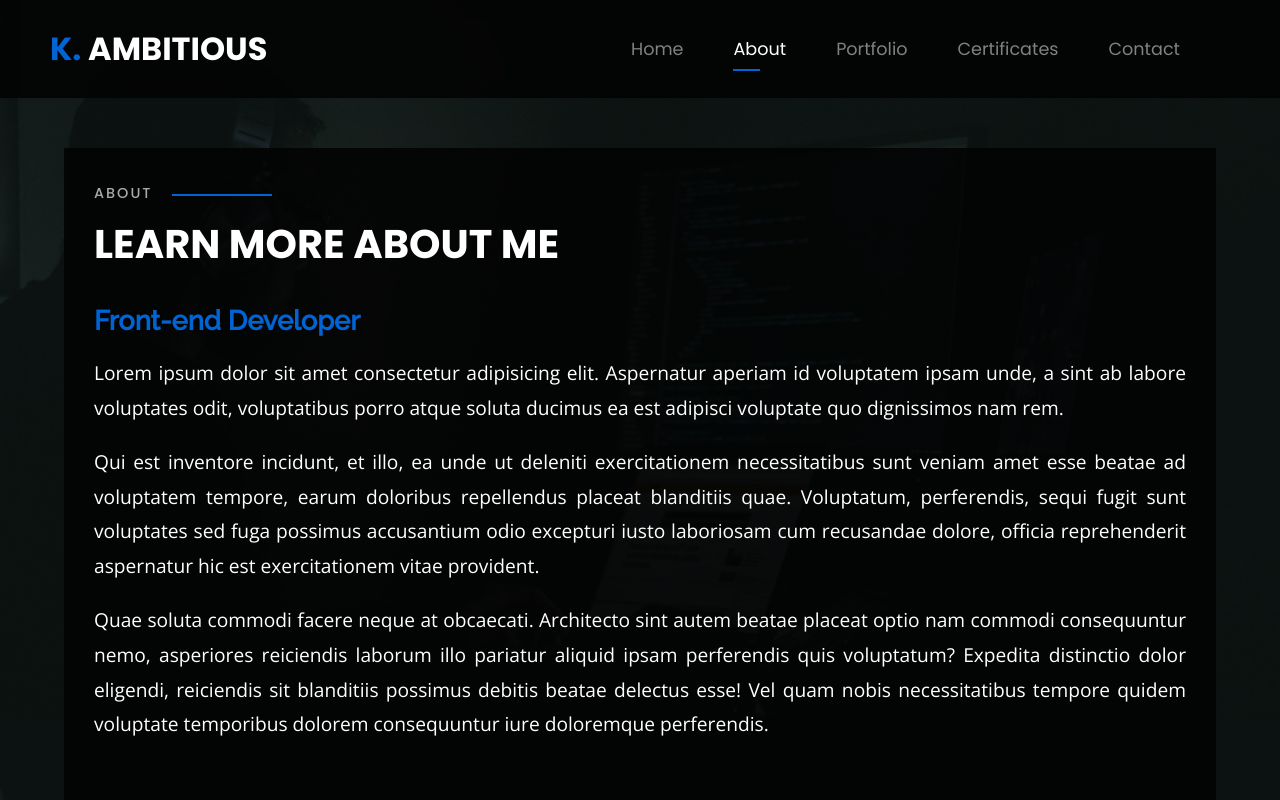
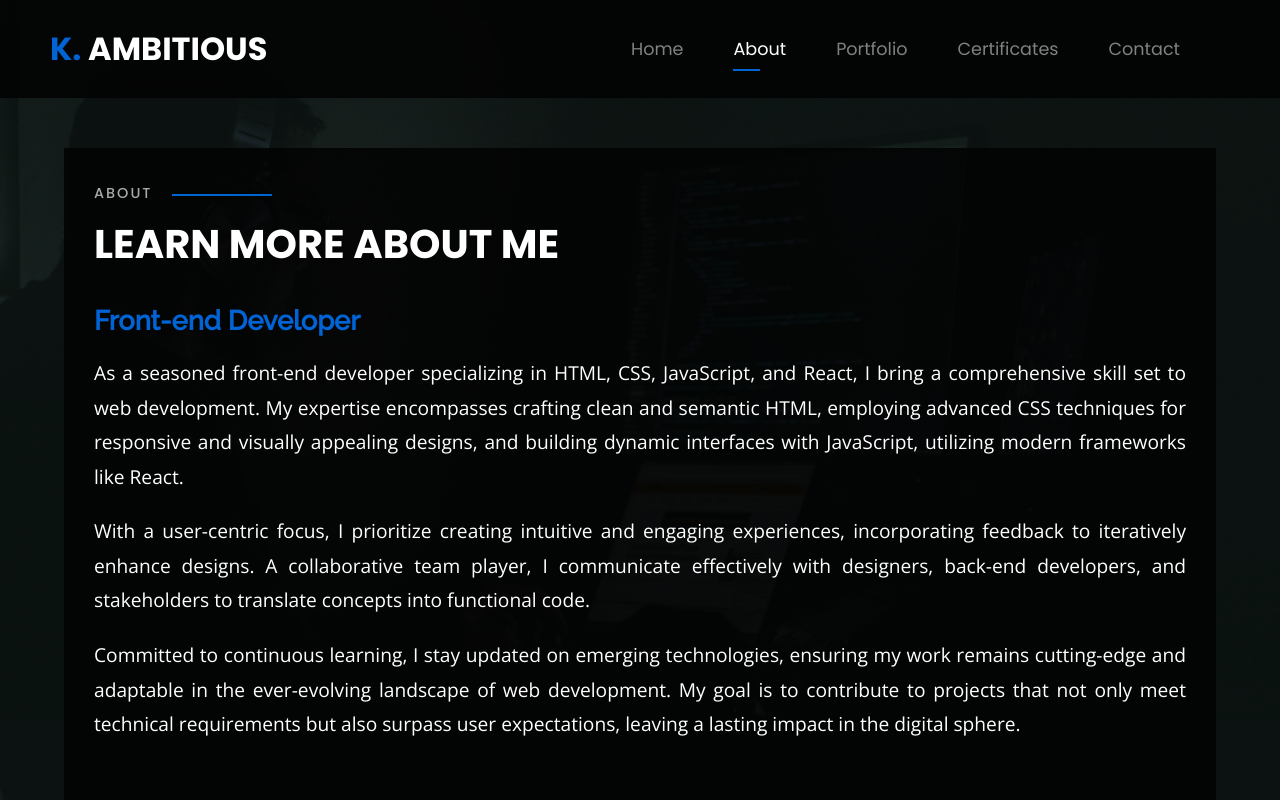
Before and after one commit to kwadwoambitious/My-Portfolio, a React (Create React App) app: page /about in a window 1280 px wide. Shown: the top 800 px of the page. Built offline with nearby package versions, Linux system fonts and the light colour scheme.

Commit message:
Made changes to' this file

```diff
--- a/src/components/About.js
+++ b/src/components/About.js
@@ -23,9 +23,9 @@ const AboutMe = () => {
         <h4>ABOUT</h4>
         <h2>LEARN MORE ABOUT ME</h2>
         <h3>Front-end Developer</h3>
-        <p>Lorem ipsum dolor sit amet consectetur adipisicing elit. Aspernatur aperiam id voluptatem ipsam unde, a sint ab labore voluptates odit, voluptatibus porro atque soluta ducimus ea est adipisci voluptate quo dignissimos nam rem. </p>
-        <p>Qui est inventore incidunt, et illo, ea unde ut deleniti exercitationem necessitatibus sunt veniam amet esse beatae ad voluptatem tempore, earum doloribus repellendus placeat blanditiis quae. Voluptatum, perferendis, sequi fugit sunt voluptates sed fuga possimus accusantium odio excepturi iusto laboriosam cum recusandae dolore, officia reprehenderit aspernatur hic est exercitationem vitae provident. </p>
-        <p>Quae soluta commodi facere neque at obcaecati. Architecto sint autem beatae placeat optio nam commodi consequuntur nemo, asperiores reiciendis laborum illo pariatur aliquid ipsam perferendis quis voluptatum? Expedita distinctio dolor eligendi, reiciendis sit blanditiis possimus debitis beatae delectus esse! Vel quam nobis necessitatibus tempore quidem voluptate temporibus dolorem consequuntur iure doloremque perferendis.</p>
+        <p>As a seasoned front-end developer specializing in HTML, CSS, JavaScript, and React, I bring a comprehensive skill set to web development. My expertise encompasses crafting clean and semantic HTML, employing advanced CSS techniques for responsive and visually appealing designs, and building dynamic interfaces with JavaScript, utilizing modern frameworks like React. </p>
+        <p>With a user-centric focus, I prioritize creating intuitive and engaging experiences, incorporating feedback to iteratively enhance designs. A collaborative team player, I communicate effectively with designers, back-end developers, and stakeholders to translate concepts into functional code.  </p>
+        <p> Committed to continuous learning, I stay updated on emerging technologies, ensuring my work remains cutting-edge and adaptable in the ever-evolving landscape of web development. My goal is to contribute to projects that not only meet technical requirements but also surpass user expectations, leaving a lasting impact in the digital sphere.</p>
     </>
   )
 }
```
